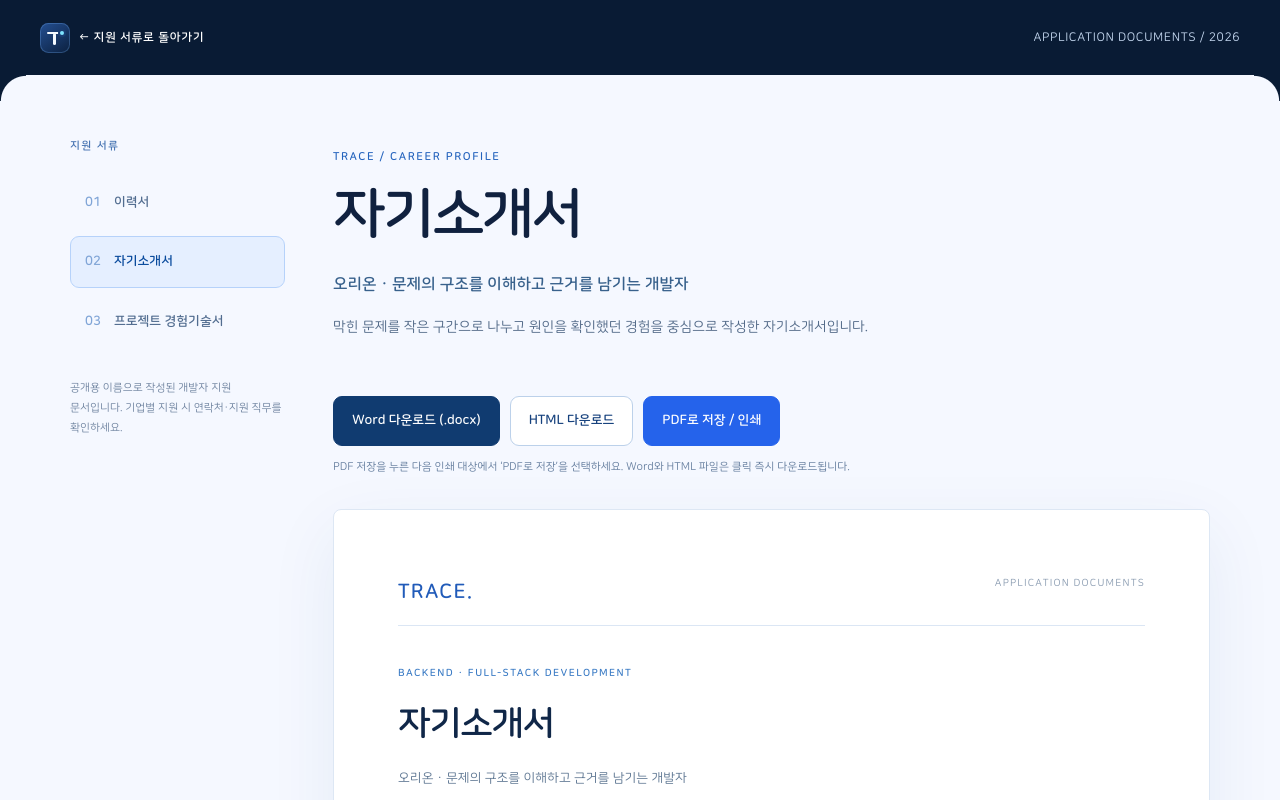
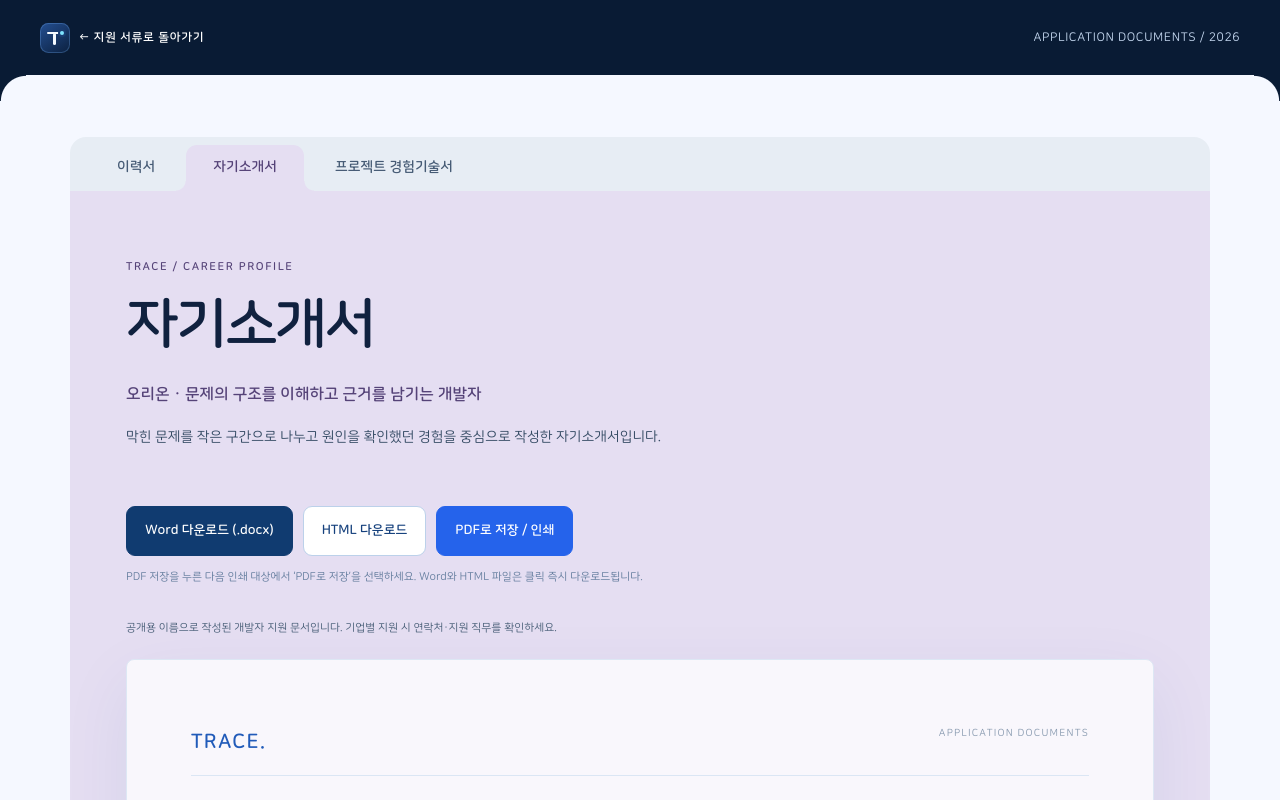
Before and after one commit to SuperNova080710/Trace, a Next.js app: page /documents/personal-statement/ in a window 1280 px wide. Shown: the top 800 px of the page. Built offline with nearby package versions, Linux system fonts and the light colour scheme.

Commit message:
feat: 지원 서류 탭과 페이지 전환 개선
- 문서별 색상으로 활성 탭과 본문을 연결
- 문서 탭 사이에서만 물방울 효과 적용
- 홈 카드 확대와 복귀 효과 복원 및 글자 크기 유지

```diff
--- a/src/app/documents/[slug]/document.css
+++ b/src/app/documents/[slug]/document.css
@@ -1,21 +1,92 @@
-.application-page{min-height:100vh;background:#f5f8ff;color:#10213f;line-height:1.8;word-break:keep-all}
+.application-page {
+  --application-surface: #d9e9f8;
+  --application-accent: #225486;
+  min-height: 100vh;
+  background: #f5f8ff;
+  color: #10213f;
+  line-height: 1.8;
+  word-break: keep-all;
+}
+.application-page[data-document="personal-statement"] {
+  --application-surface: #e5def2;
+  --application-accent: #554378;
+}
+.application-page[data-document="project-experience"] {
+  --application-surface: #d8ece6;
+  --application-accent: #255e50;
+}
 .application-page *{box-sizing:border-box}
 .application-header{--trace-nav-surface:#091b34;position:relative;height:75px;background:var(--trace-nav-surface);color:#c8dbf3;display:flex;justify-content:space-between;align-items:center;padding:0 max(30px,calc((100vw - 1200px)/2));font-size:12px;letter-spacing:.05em}
 .application-header a{color:#fff;font-weight:700;text-decoration:none}
 .application-back{display:inline-flex;align-items:center;gap:9px}
 .application-back .brand-mark{width:30px}
-.application-layout{max-width:1200px;margin:0 auto;display:grid;grid-template-columns:215px minmax(0,1fr);gap:48px;padding:62px 30px 110px}
-.application-sidebar{align-self:start;position:sticky;top:30px}.application-sidebar>p:first-child{font-weight:800;color:#4774b2;font-size:11px;letter-spacing:.12em;margin:0 0 20px}
-.application-sidebar nav{display:grid;gap:8px}.application-sidebar nav a{display:flex;gap:13px;padding:13px 14px;border-radius:9px;color:#526d90;text-decoration:none;font-size:13px;font-weight:700;border:1px solid transparent}
-.application-sidebar nav a span{color:#80a5d7}.application-sidebar nav a.selected{background:#e5efff;border-color:#b6d2fa;color:#0a4b9d}
-.application-disclaimer{font-size:11px;color:#7084a0;line-height:1.8;margin-top:32px}
-.application-intro{padding-bottom:18px}.application-kicker{color:#2463bd;font-weight:800;font-size:11px;letter-spacing:.14em}.application-intro h1{font-size:clamp(36px,5vw,58px);letter-spacing:-.055em;line-height:1.3;margin:10px 0}
-.application-subtitle{font-weight:800;color:#38618c}.application-summary{color:#556c8a;margin-top:16px;font-size:14px}
+.application-layout {
+  max-width: 1200px;
+  margin: 0 auto;
+  padding: clamp(28px, 5vw, 62px) clamp(12px, 4vw, 30px) 100px;
+}
+.application-tabs {
+  position: sticky;
+  top: 0;
+  z-index: 2;
+  display: flex;
+  gap: 4px;
+  align-items: stretch;
+  padding: 8px clamp(10px, 2vw, 20px) 0;
+  background: #e7edf4;
+  border-radius: 16px 16px 0 0;
+}
+.application-tab {
+  position: relative;
+  display: grid;
+  place-items: center;
+  min-height: 46px;
+  padding: 9px clamp(9px, 3vw, 27px);
+  border-radius: 11px 11px 0 0;
+  color: #465b75;
+  font-size: clamp(11px, 3.7vw, 14px);
+  font-weight: 700;
+  line-height: 1.25;
+  text-align: center;
+}
+.application-tab:hover { background: #f5f8fc; }
+.application-tab:focus-visible { z-index: 2; outline-offset: -3px; }
+.application-tab[aria-current="page"] {
+  --tab-corner: 10px;
+  z-index: 1;
+  color: var(--application-accent);
+  background: var(--application-surface);
+}
+.application-tab[aria-current="page"]::before,
+.application-tab[aria-current="page"]::after {
+  position: absolute;
+  bottom: 0;
+  width: var(--tab-corner);
+  height: var(--tab-corner);
+  pointer-events: none;
+  content: "";
+}
+.application-tab[aria-current="page"]::before {
+  right: 100%;
+  background: radial-gradient(circle at top left, transparent calc(var(--tab-corner) - 1px), var(--application-surface) var(--tab-corner));
+}
+.application-tab[aria-current="page"]::after {
+  left: 100%;
+  background: radial-gradient(circle at top right, transparent calc(var(--tab-corner) - 1px), var(--application-surface) var(--tab-corner));
+}
+.application-main {
+  padding: clamp(21px, 4.5vw, 56px);
+  border-radius: 0 0 20px 20px;
+  background: var(--application-surface);
+}
+.application-disclaimer{font-size:11px;color:#485e77;line-height:1.8;margin:0 0 20px}
+.application-intro{padding-bottom:18px}.application-kicker{color:var(--application-accent);font-weight:800;font-size:11px;letter-spacing:.14em}.application-intro h1{font-size:clamp(36px,5vw,58px);letter-spacing:-.055em;line-height:1.3;margin:10px 0}
+.application-subtitle{font-weight:800;color:var(--application-accent)}.application-summary{color:#364c65;margin-top:16px;font-size:14px}
 .application-actions{display:flex;flex-wrap:wrap;gap:10px;align-items:center;margin:24px 0 32px}.application-actions .application-word-download{display:inline-flex;align-items:center;background:#103b70;color:#fff;border:1px solid #103b70;border-radius:9px;padding:12px 18px;font-size:13px;font-weight:800;text-decoration:none}.application-actions .application-word-download:hover{background:#215b9b}
 .application-actions button{background:white;color:#16417d;border:1px solid #bcd1ea;border-radius:9px;padding:12px 18px;cursor:pointer;font-size:13px;font-weight:800}
 .application-actions button.primary{background:#2563eb;border-color:#2563eb;color:#fff}.application-actions button:hover{filter:brightness(.93)}
 .application-actions p{flex-basis:100%;font-size:11px;color:#637c9d;margin:2px 0 0}
-.application-paper{background:#fff;border:1px solid #dde7f4;border-radius:8px;box-shadow:0 22px 70px #16417d12;padding:clamp(26px,5vw,66px);overflow-wrap:anywhere}
+.application-paper{background:color-mix(in srgb,var(--application-surface,#fff) 25%,#fff);border:1px solid #dde7f4;border-radius:8px;box-shadow:0 22px 70px #16417d12;padding:clamp(20px,5vw,66px);overflow-wrap:anywhere}
 .paper-header{display:flex;justify-content:space-between;border-bottom:1px solid #dbe6f4;padding-bottom:15px;letter-spacing:.12em;font-size:10px;color:#8698ae}.paper-header strong{font-size:20px;color:#215bb9}
 .paper-heading{margin:38px 0 28px}.paper-heading>p{font-size:10px;color:#397ac4;letter-spacing:.14em;font-weight:800}.paper-heading h2{font-size:36px;letter-spacing:-.045em;margin:6px 0;color:#102748}.paper-heading>span{font-size:13px;color:#617994}
 .paper-section{margin:36px 0;break-inside:avoid-page}.paper-section-heading{display:flex;align-items:baseline;gap:15px;border-bottom:1px solid #e4edf6;padding-bottom:12px;margin-bottom:17px}
@@ -23,5 +94,13 @@
 .paper-section p,.paper-section li{font-size:13px;color:#334f70;line-height:1.9;margin:9px 0;white-space:pre-line}
 .paper-section li{padding-left:5px;margin:8px 0}.paper-section ul{padding-left:22px;margin:13px 0}
 .paper-footer{font-size:10px;color:#8393a8;text-align:right;border-top:1px solid #e6edf6;padding-top:15px;margin-top:45px}
-@media(max-width:750px){.application-header{padding:0 20px}.application-header > span{display:none}.application-layout{display:block;padding:30px 18px 60px}.application-sidebar{position:static;margin-bottom:35px}.application-sidebar nav{display:flex;flex-wrap:wrap}.application-sidebar nav a{padding:10px}.application-disclaimer{display:none}.application-paper{padding:25px 20px}.paper-heading h2{font-size:29px}}
-@media print{@page{size:A4;margin:17mm 16mm}.application-page{background:#fff}.application-header,.application-sidebar,.application-intro,.application-actions{display:none!important}.application-layout{display:block;padding:0;max-width:none}.application-main{width:100%}.application-paper{border:0;box-shadow:none;border-radius:0;padding:0}.paper-section{break-inside:auto;page-break-inside:auto}.paper-section-heading{break-after:avoid-page}.paper-section p,.paper-section li{orphans:3;widows:3}.paper-footer{font-size:9px}}
+@media (max-width: 750px) {
+  .application-header { padding: 0 20px; }
+  .application-header > span { display: none; }
+  .application-layout { padding-bottom: 60px; }
+  .application-tabs { display: grid; grid-template-columns: .76fr .94fr 1.5fr; }
+  .application-tab { padding-inline: 6px; }
+  .application-main { padding-inline: clamp(15px, 4vw, 30px); }
+  .paper-heading h2 { font-size: 29px; }
+}
+@media print{@page{size:A4;margin:17mm 16mm}.application-page{background:#fff}.application-header,.application-tabs,.application-intro,.application-actions,.application-disclaimer{display:none!important}.application-layout{padding:0;max-width:none}.application-main{width:100%;padding:0;background:#fff}.application-paper{background:#fff;border:0;box-shadow:none;border-radius:0;padding:0}.paper-section{break-inside:auto;page-break-inside:auto}.paper-section-heading{break-after:avoid-page}.paper-section p,.paper-section li{orphans:3;widows:3}.paper-footer{font-size:9px}}
--- a/src/app/documents/[slug]/page.tsx
+++ b/src/app/documents/[slug]/page.tsx
@@ -21,7 +21,7 @@ export default async function ApplicationPage({ params }: { params: Promise<{ sl
   if (!document) return null;
 
   return (
-    <main className="application-page trace-route-panel">
+    <main className="application-page trace-route-panel" data-document={document.slug}>
       <header className="application-header">
         <RouteLink href={`/#document-${slug}`} className="application-back">
           <BrandMark />
@@ -30,18 +30,14 @@ export default async function ApplicationPage({ params }: { params: Promise<{ sl
         <span>APPLICATION DOCUMENTS / 2026</span>
       </header>
       <div className="application-layout">
-        <aside className="application-sidebar" aria-label="문서 선택">
-          <p>지원 서류</p>
-          <nav>
-            {applicationDocuments.map((item, i) => (
-              <RouteLink className={item.slug === slug ? "selected" : ""} aria-current={item.slug === slug ? "page" : undefined}
-                    key={item.slug} href={`/documents/${item.slug}/`}>
-                <span>0{i + 1}</span>{item.title}
-              </RouteLink>
-            ))}
-          </nav>
-          <p className="application-disclaimer">공개용 이름으로 작성된 개발자 지원 문서입니다. 기업별 지원 시 연락처·지원 직무를 확인하세요.</p>
-        </aside>
+        <nav className="application-tabs" aria-label="지원 서류 선택">
+          {applicationDocuments.map((item) => (
+            <RouteLink className="application-tab" aria-current={item.slug === slug ? "page" : undefined}
+                       key={item.slug} href={`/documents/${item.slug}/`}>
+              {item.title}
+            </RouteLink>
+          ))}
+        </nav>
         <div className="application-main">
           <div className="application-intro">
             <p className="application-kicker">TRACE / CAREER PROFILE</p>
@@ -50,6 +46,7 @@ export default async function ApplicationPage({ params }: { params: Promise<{ sl
             <p className="application-summary">{document.summary}</p>
           </div>
           <DocumentActions title={document.title} slug={document.slug} />
+          <p className="application-disclaimer">공개용 이름으로 작성된 개발자 지원 문서입니다. 기업별 지원 시 연락처·지원 직무를 확인하세요.</p>
           <article id="application-document" className="application-paper">
             <div className="paper-header"><strong>TRACE.</strong><span>APPLICATION DOCUMENTS</span></div>
             <div className="paper-heading"><p>BACKEND · FULL-STACK DEVELOPMENT</p><h2>{document.title}</h2><span>{document.subtitle}</span></div>
--- a/src/app/route-motion.css
+++ b/src/app/route-motion.css
@@ -36,8 +36,8 @@ html:has(.trace-origin:target) {
     mix-blend-mode: normal;
   }
 
-  /* Only the mask grows. Both snapshots keep their original text and geometry. */
-  ::view-transition-new(root) {
+  /* Only the visible area changes; the captured viewport keeps its geometry. */
+  :root[data-trace-reveal="liquid"]::view-transition-new(root) {
     --trace-blob-x: var(--trace-reveal-x, 50%);
     --trace-blob-y: var(--trace-reveal-y, 22%);
     --trace-blob-r: var(--trace-reveal-radius);
@@ -54,6 +54,15 @@ html:has(.trace-origin:target) {
     animation: trace-liquid-reveal 460ms cubic-bezier(.48, .13, .34, .99) both;
   }
 
+  :root[data-trace-reveal="expand"]::view-transition-new(root) {
+    animation: trace-card-reveal 430ms var(--ease) both;
+  }
+
+  :root[data-trace-reveal="collapse"]::view-transition-old(root) {
+    z-index: 1;
+    animation: trace-card-reveal 430ms var(--ease) reverse both;
+  }
+
   @media (max-width: 600px) {
     .main-nav.is-open {
       animation: trace-menu-in 200ms var(--ease) both;
@@ -65,6 +74,11 @@ html:has(.trace-origin:target) {
   to { --trace-reveal-radius: var(--trace-reveal-limit, 175vmax); }
 }
 
+@keyframes trace-card-reveal {
+  from { clip-path: inset(var(--trace-card-inset) round 14px); }
+  to { clip-path: inset(0% 0% 0% 0% round 0px); }
+}
+
 @keyframes trace-menu-in {
   from { opacity: 0; transform: translateY(-8px); }
   to { opacity: 1; transform: none; }
```
Also changed, not shown: public/trace-route-motion.js (+73 -32 lines).
